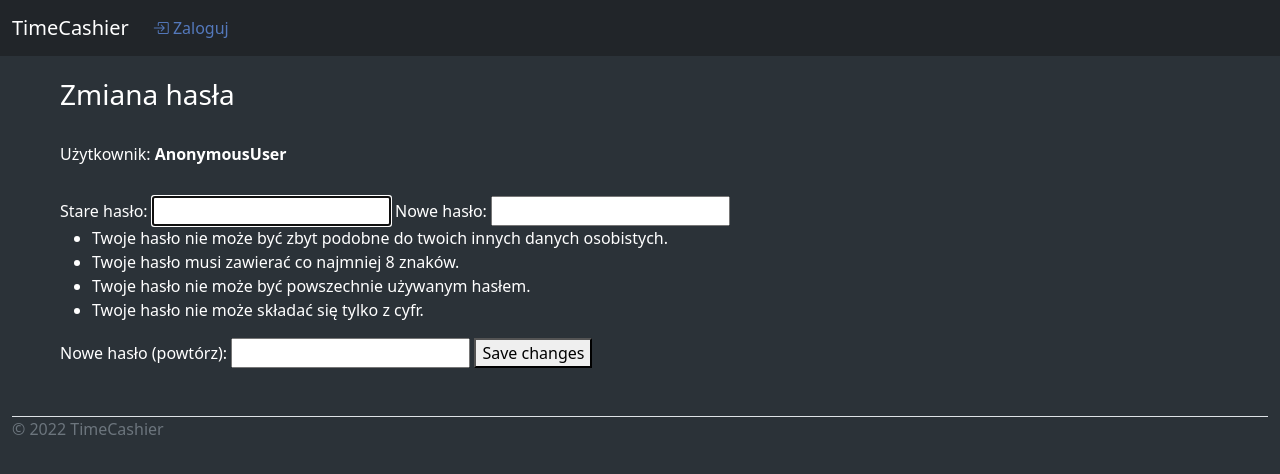
After one commit to piotrfura/timecashier, a Django app: page /change_password/ in a window 1280 px wide. The commit adds this page. Shown: the top 474 px of the page. Run offline with Django 4.2, Linux system fonts and the light colour scheme; some libraries are stand-ins or nearby versions.

Commit message:
add password change template and view

```diff
--- a/timecashier/entries/static/entries/js/main.js
+++ b/timecashier/entries/static/entries/js/main.js
@@ -23,7 +23,7 @@ function getLocation(){
     };
     function error(){
         console.log('Unable to retrieve location data');
-        $("#mapslink").text('Nie udało się pobrać lokalizacji. Udostępnij lokalizację, bądź wybierz klienta ręcznie.');
+        $("#mapslink").text('Nie udało się pobrać lokalizacji. Udostępnij swoje położenie, bądź wybierz klienta ręcznie.');
     };
 
     function setLocation(){
--- a/timecashier/main/forms.py
+++ b/timecashier/main/forms.py
@@ -4,7 +4,7 @@ from crispy_forms.helper import FormHelper
 from crispy_forms.layout import Submit, Layout, Div, Column
 from entries.models import Entry, Client
 from datetime import datetime
-from django.contrib.auth.forms import AuthenticationForm
+from django.contrib.auth.forms import AuthenticationForm, PasswordChangeForm
 from django.contrib.auth.models import User
 
 
@@ -135,3 +135,26 @@ class LoginForm(AuthenticationForm):
                 css_class='class="col col-sm-4'
             )
         )
+
+class UserProfileForm(PasswordChangeForm):
+
+    class Meta:
+        model = User
+        fields = ['username', 'password', "new_password1", "new_password2"]
+
+    def __init__(self, *args, **kwargs):
+        super().__init__(*args, **kwargs)
+        self.helper = FormHelper()
+        self.helper.form_method = 'post'
+        self.helper.form_action = ''
+        # self.helper.add_input(Submit('login', 'Zaloguj', css_class='btn-primary'))
+        self.helper.layout = Layout(
+            Div(
+                "username",
+                "password",
+                "new_password1",
+                "new_password2",
+                Submit('submit', 'Zapisz', css_class='btn-primary'),
+                css_class='class="col col-sm-4'
+            )
+        )
--- /dev/null
+++ b/timecashier/main/templates/main/change_password.html
@@ -0,0 +1,12 @@
+{% extends "base.html" %}
+{% block content %}
+<h3>Zmiana hasła</h3>
+<div style="margin-top:30px; margin-bottom:30px">
+<span>Użytkownik: <b>{{ username }}</b></span><br>
+</div>
+<form method="post">
+  {% csrf_token %}
+  {{ form }}
+  <button type="submit">Save changes</button>
+</form>
+{% endblock %}
--- a/timecashier/main/urls.py
+++ b/timecashier/main/urls.py
@@ -1,5 +1,5 @@
 from django.urls import path, include
-from .views import home, index, about, client_nearby
+from .views import home, index, about, client_nearby, change_password
 
 app_name = 'main'
 
@@ -9,4 +9,5 @@ urlpatterns = [
     path('about/', about, name='about'),
     path('entry', home, name='entry'),
     path('ajax/client_nearby/', client_nearby, name='client_nearby'),
+    path('change_password/', change_password, name='change_password'),
 ]
--- a/timecashier/main/views.py
+++ b/timecashier/main/views.py
@@ -1,13 +1,15 @@
 from django.shortcuts import render
 from entries.models import Client, Entry, Location
-from .forms import NewEntryForm, LoginForm
+from .forms import NewEntryForm, LoginForm, UserProfileForm
+from django.contrib.auth.forms import AuthenticationForm, PasswordChangeForm
 from django.http import HttpResponseRedirect, HttpResponse
 from django.urls import reverse
 from datetime import date, datetime
 from django.http import JsonResponse
 from django.contrib import messages
-from django.contrib.auth import authenticate, login
+from django.contrib.auth import authenticate, login, update_session_auth_hash
 from django.contrib.auth.decorators import login_required
+
 from datetime import timedelta, time
 
 # Create your views here.
@@ -97,3 +99,20 @@ def index(request):
     else:
         form = LoginForm()
     return render(request, 'main/index.html', {"form": form})
+
+def change_password(request):
+    if request.method == 'POST':
+        form = UserProfileForm(request.user, request.POST)
+        if form.is_valid():
+            user = form.save()
+            update_session_auth_hash(request, user)  # Important!
+            messages.success(request, 'Hasło zostało poprawnie zmienione!')
+            return HttpResponseRedirect(reverse('main:home'))
+        else:
+            messages.error(request, 'Błąd!')
+    else:
+        form = UserProfileForm(request.user)
+        username = request.user
+    return render(request, 'main/change_password.html', {
+        'form': form, 'username': username,
+    })
--- a/timecashier/templates/base.html
+++ b/timecashier/templates/base.html
@@ -70,7 +70,7 @@
                     <li> <a class="nav-link" href="{% url 'entries:entries' %}"><i class="bi-clock-history"></i> Zadania</a> </li>
                     <li> <a class="nav-link" href="{% url 'entries:clients' %}"><i class="bi-building"></i> Klienci</a> </li>
                     <li> <a class="nav-link" href="{% url 'main:about' %}"><i class="bi-info-square"></i> O aplikacji</a> </li>
-                    <li> <a class="nav-link" href="{% url 'main:about' %}"><i class="bi-person-square"></i> Profil</a> </li>
+                    <li> <a class="nav-link" href="{% url 'main:change_password' %}"}><i class="bi-person-square"></i> Profil</a> </li>
                     <li style="border-bottom: 1px solid #fff"> <p></p> </li>
                     <li><a class="nav-link" href="{% url 'logout' %}"><span class="bi-box-arrow-right red-icon"> Wyloguj</span></a></li>
                     {% else %}
--- a/timecashier/timecashier/urls.py
+++ b/timecashier/timecashier/urls.py
@@ -17,6 +17,7 @@ from django.contrib import admin
 from django.urls import path, include
 from django.conf import settings
 from django.conf.urls.static import static
+from main.views import change_password
 
 urlpatterns = [
     path('admin/', admin.site.urls),
@@ -25,4 +26,5 @@ urlpatterns = [
     # path('', include('register.urls')),
     path('accounts/', include('django.contrib.auth.urls')),
 
+
 ] + static(settings.STATIC_URL, document_root=settings.STATIC_ROOT) + static(settings.MEDIA_URL, document_root=settings.MEDIA_ROOT)
```
